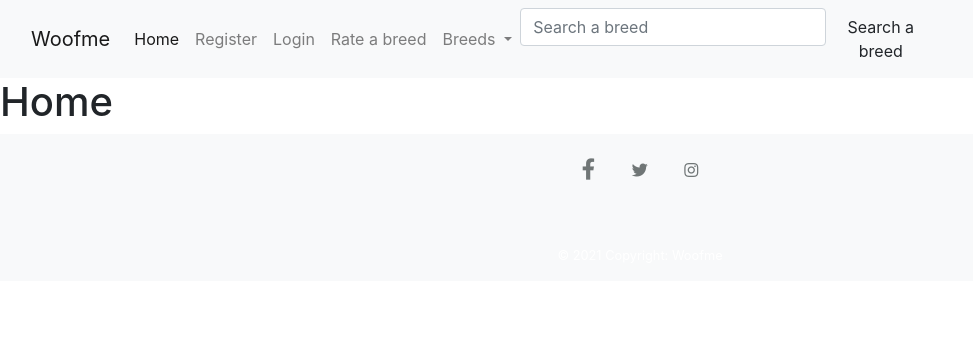
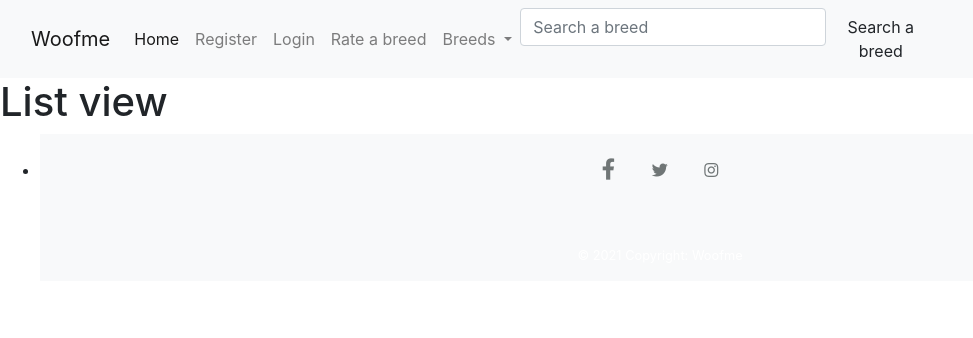
Before and after one commit to nikkibudeanu/woofme, a Django app: page / in a window 1280 px wide. Shown: the top 338 px of the page, without its empty margins (0-973 px from the left). Run offline with Django 3.2, Linux system fonts and the light colour scheme; some libraries are stand-ins or nearby versions.

Commit message:
add content in home page

```diff
--- a/woofme_app/templates/woofme_app/add_review.html
+++ b/woofme_app/templates/woofme_app/add_review.html
@@ -3,7 +3,7 @@
     <h1>Add review</h1>
     {% if error_message %}<p>{{ error_message }}</p>{% endif %}
 
-    <form action="/add_review" method="post">
+    <form  method="POST">
         {% csrf_token %}
         {{ form.as_p }}
         <input type="submit" value="Save">
--- a/woofme_app/templates/woofme_app/home.html
+++ b/woofme_app/templates/woofme_app/home.html
@@ -4,7 +4,12 @@
 
 {% block content %}
 
-<h1> Home</h1>
+<h1> List view</h1>
+<ul>
+    <li>{% for breed in objects_list %}
+</ul>
+   {{ breed.breed }} - { breed.user_name }
+   {{ breed.review }}</li>
 
-
+{% endfor %}
 {% endblock content %}
```
